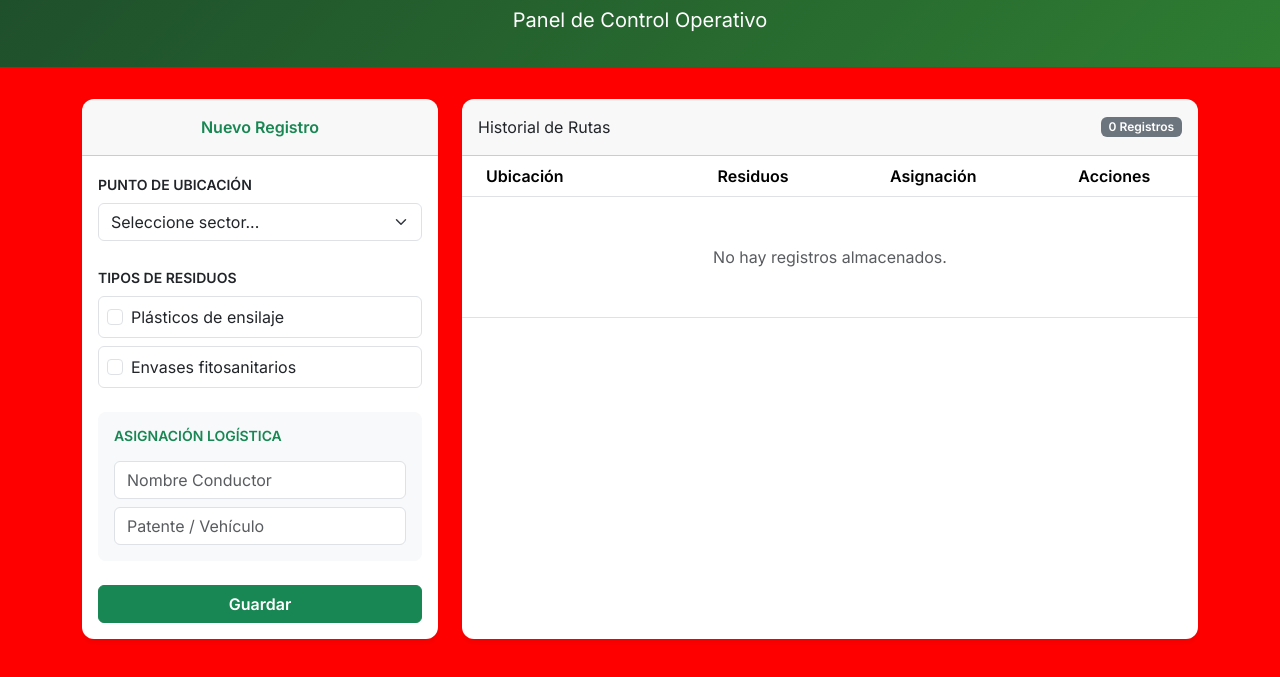
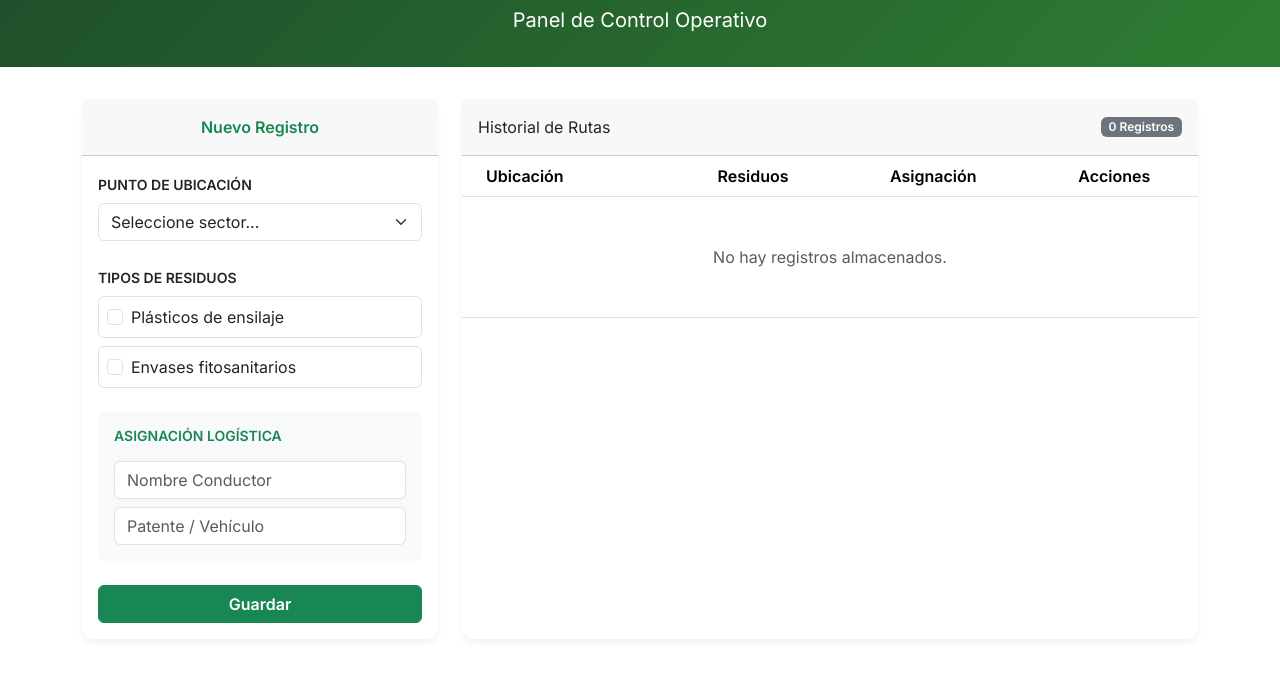
Before and after one commit to ArielRetamales1593/App-Gesti-n-de-Reciclaje-Frutillar, a plain HTML site: page index.html in a window 1280 px wide. Shown: the part 83-760 px from the top of the page. Drawn offline with nearby package versions, Linux system fonts and the light colour scheme.

Commit message:
Update index.html
color blanco

```diff
--- a/index.html
+++ b/index.html
@@ -7,7 +7,7 @@
     <link href="https://cdn.jsdelivr.net/npm/bootstrap@5.3.2/dist/css/bootstrap.min.css" rel="stylesheet">
     <link href="https://fonts.googleapis.com/css2?family=Inter:wght@400;600&display=swap" rel="stylesheet">
     <style>
-        body { font-family: 'Inter', sans-serif; background-color: red; }
+        body { font-family: 'Inter', sans-serif; background-color: white; }
         .header-app { background: linear-gradient(135deg, #1e4d2b 0%, #2e7d32 100%); color: white; padding: 2rem 0; margin-bottom: 2rem; }
         .card { border: none; border-radius: 12px; box-shadow: 0 4px 6px rgba(0,0,0,0.05); }
         .badge-agro { background-color: #dcfce7; color: #166534; }
```
